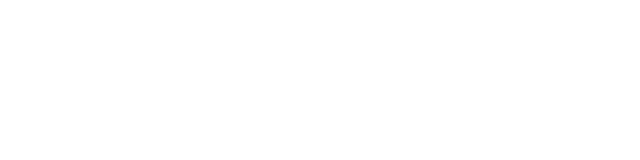
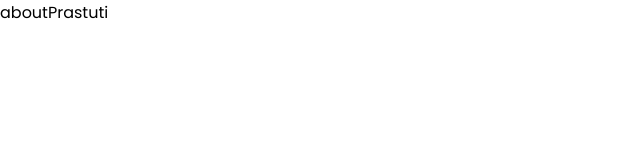
Before and after one commit to prabhat-021/EPOQUE-Prastuti, a React (Create React App) app in the folder Client/: page /aboutPrastuti in a window 1280 px wide. Before the commit this address had no page. Shown: the top 160 px of the page, without its empty margins (0-640 px from the left). Built offline with nearby package versions, Linux system fonts and the light colour scheme; a web font is replaced by a local one.

Commit message:
About Prastuti

```diff
--- a/Client/src/App.js
+++ b/Client/src/App.js
@@ -2,6 +2,7 @@
 import './index.css';
 import { BrowserRouter, Routes, Route } from "react-router-dom";
 import AboutKiet from "./pages/About/AboutKiet.js";
+import AboutPrastuti from "./pages/About/AboutPrastuti.js";
 
 export default function App() {
   return (
@@ -9,7 +10,7 @@
       <Routes>
         <Route path="/" element={<Home />} />
         <Route path="/aboutKiet" element={<AboutKiet />} />
-        {/* <Route path="/aboutPrastuti" element={<AboutPrastuti />} /> */}
+        <Route path="/aboutPrastuti" element={<AboutPrastuti />} />
         {/* <Route path="/contact" element={<Contact />} /> */}
       </Routes>
     </BrowserRouter>
--- a/Client/src/pages/About/AboutPrastuti.js
+++ b/Client/src/pages/About/AboutPrastuti.js
@@ -0,0 +1,9 @@
+import React from 'react'
+
+export default function AboutPrastuti() {
+  return (
+    <div>
+      aboutPrastuti
+    </div>
+  )
+}
```
